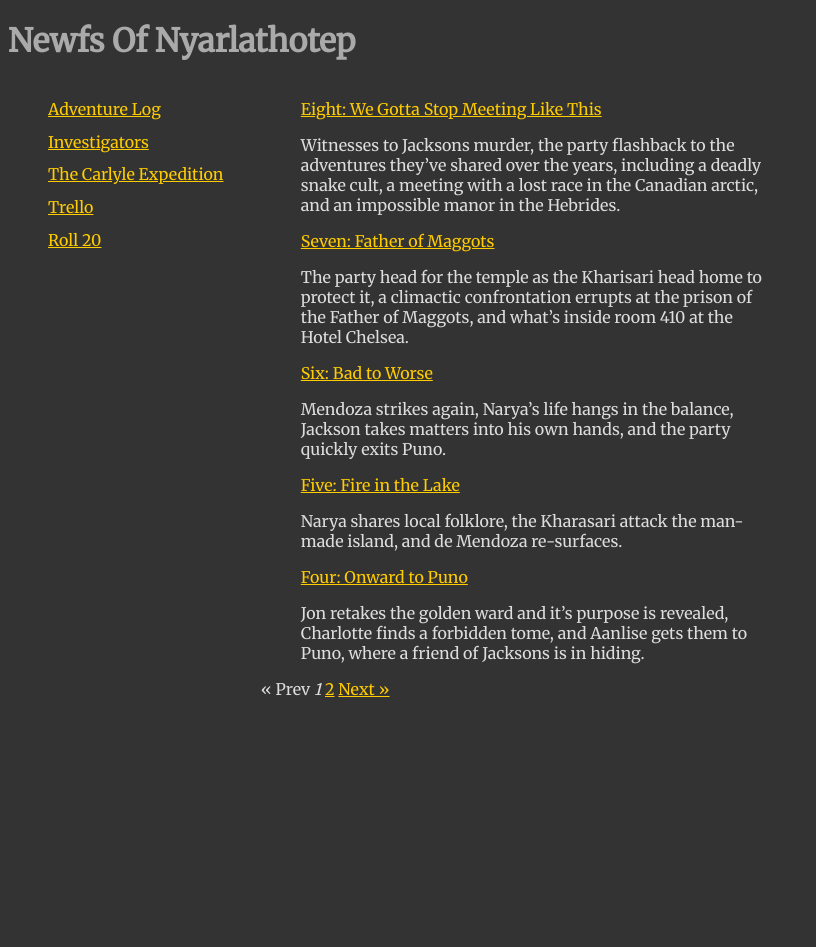
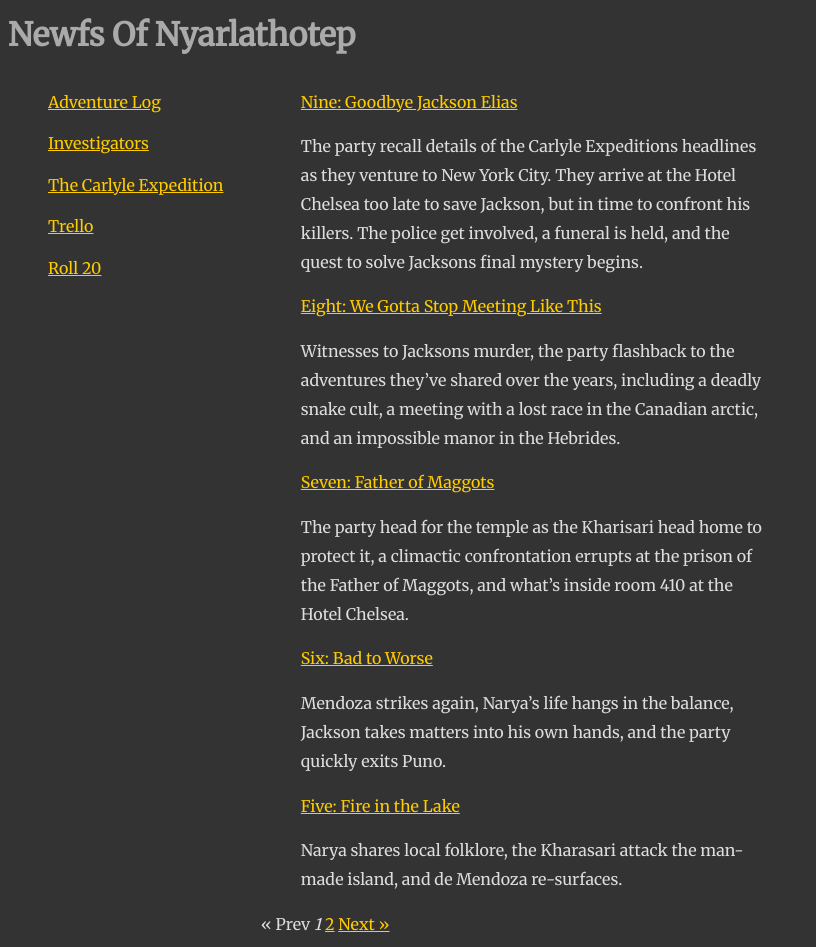
Before and after one commit to tomvinegar/mon-log, a Jekyll site: the page built from index.html, in a window 1280 px wide. Shown: the whole page, without its empty margins (0-816 px from the left). Built offline with Jekyll 4.4.1, drawn with Linux system fonts in a browser that asks for light colours; the list of posts is cut into pages by our own code; before the commit the page ends 900 px from its top, so only the background shows below that; some of the changed lines change nothing that is shown.

Commit message:
log-9: add new york adventure

```diff
--- /dev/null
+++ b/_posts/2020-09-08-hotel-chelsea.md
@@ -0,0 +1,17 @@
+---
+title: "Nine: Goodbye Jackson Elias"
+---
+
+The party recall details of the Carlyle Expeditions headlines as they venture to New York City. They arrive at the Hotel Chelsea too late to save Jackson, but in time to confront his killers. The police get involved, a funeral is held, and the quest to solve Jacksons final mystery begins.
+
+- In the days leading to their fateful meeting with Jackson the party, in response to Jacksons strange telegram, find details of the Carlyle Expedition from the headlines (see <a href="/expedition.html">the Carlyle Expedition</a>)
+- Jacksons mutilated corpse is splayed on the bed as the party enters to confront three cultists. Each wears a strange leather masks with a red strip dangling from the head like a tongue.
+- As Jon enters a fourth cultist appears and attacks him.
+- Charlotte makes her way to the ground level as the party fights the cultists in the room and on the fire epscape, eventually killing two of them and rendering another unconcsious.
+- The police arrive as the fourth cultists escapes in a waiting car.
+- The party sweep the room, gathering Jacksons papers, and make note of the symbol carved into Jackson forehead: it matches the tattoo Larkin had.
+- Analise heads out the fire escape to avoid the police, while the rest of the group take a prisoner to alternate steps. They outwit the police and escape.
+- Analise is taken by the police, but not before she drops the bag of Jacksons effects which Charlotte picks up. Charlotte leaves the scene and contacts Carlton Ramsey, Jacksons laywer and friend.
+- The party find their prisoner completely insane and of no value. They depost him at the hospital, where Analise is being questioned by the police. Carlton arrives and negotiates her freedom.
+- A few days after a funeral is held for Jackson Elias. The group is met by a reporter from the New York Times called Rebecca Shaunsberg. She is certain they can help her with a story involving other murders similar to Jacksons.
+- At the reading of the will Carlton reveals that all of Jacksons effects will go into a trust that he will administer, the purpose of which is to fund Jacksons final story: what did he learn about the Carlyle Expedition, and why did it cost him his life?
--- a/_sass/main.scss
+++ b/_sass/main.scss
@@ -4,6 +4,7 @@ body {
   background-color: $bg-color;
   color: $fg-color;
   font-family: $font-primary;
+  line-height: 1.8rem;
 }
 
 a {
--- a/expedition.html
+++ b/expedition.html
@@ -2,7 +2,7 @@
 layout: default
 title: The Carlyle Expedition
 ---
-
+ <h2>The Carlyle Expedition</h2>
 The following is common informaton on the doomed expedition and its members, all gleamed from newspaper records of the story.
 
 <ul>
```
